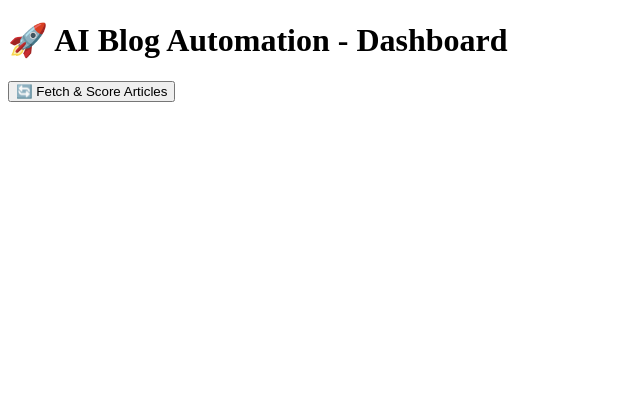
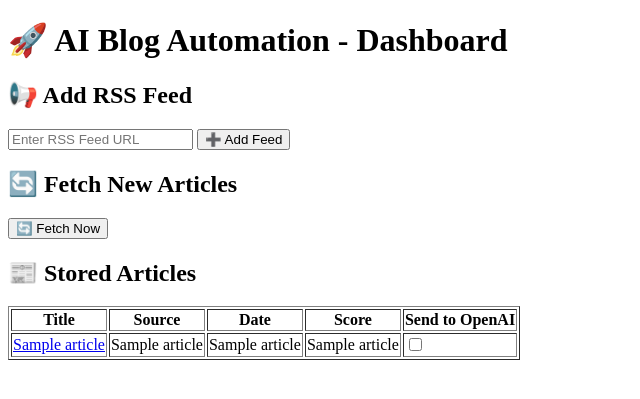
Before and after one commit to Arch99up/ai-blog-automation, a Flask app: template templates/index.html in a window 1280 px wide. Shown: the top 399 px of the page, without its empty margins (0-640 px from the left). Run offline with Flask 3, Linux system fonts and the light colour scheme; the template is opened without the code that fills it: most values are stand-ins (such as "Sample title", 1, 10 or a date in 2020).

Commit message:
Update index.html

```diff
--- a/templates/index.html
+++ b/templates/index.html
@@ -4,27 +4,48 @@
     <meta charset="UTF-8">
     <meta name="viewport" content="width=device-width, initial-scale=1.0">
     <title>AI Blog Automation - Dashboard</title>
+    <script>
+        function updateSelection(articleId, checkbox) {
+            fetch('/update_selection', {
+                method: 'POST',
+                headers: { 'Content-Type': 'application/x-www-form-urlencoded' },
+                body: `article_id=${articleId}&selected=${checkbox.checked ? 1 : 0}`
+            });
+        }
+    </script>
 </head>
 <body>
     <h1>🚀 AI Blog Automation - Dashboard</h1>
-    <button onclick="fetchArticles()">🔄 Fetch & Score Articles</button>
-    <ul id="articles"></ul>
 
-    <script>
-        function fetchArticles() {
-            fetch('/fetch')
-            .then(response => response.json())
-            .then(data => {
-                let articlesList = document.getElementById("articles");
-                articlesList.innerHTML = "";
-                data.forEach(article => {
-                    let listItem = document.createElement("li");
-                    listItem.innerHTML = `<strong>${article.title}</strong> (Score: ${article.score})<br>
-                    <a href="${article.link}" target="_blank">Read more</a><br><hr>`;
-                    articlesList.appendChild(listItem);
-                });
-            });
-        }
-    </script>
+    <h2>📢 Add RSS Feed</h2>
+    <form action="/add_rss_feed" method="post">
+        <input type="text" name="feed_url" placeholder="Enter RSS Feed URL" required>
+        <button type="submit">➕ Add Feed</button>
+    </form>
+
+    <h2>🔄 Fetch New Articles</h2>
+    <form action="/fetch_articles" method="post">
+        <button type="submit">🔄 Fetch Now</button>
+    </form>
+
+    <h2>📰 Stored Articles</h2>
+    <table border="1">
+        <tr>
+            <th>Title</th>
+            <th>Source</th>
+            <th>Date</th>
+            <th>Score</th>
+            <th>Send to OpenAI</th>
+        </tr>
+        {% for article in articles %}
+        <tr>
+            <td><a href="{{ article[2] }}" target="_blank">{{ article[1] }}</a></td>
+            <td>{{ article[3] }}</td>
+            <td>{{ article[4] }}</td>
+            <td>{{ article[5] }}</td>
+            <td><input type="checkbox" onclick="updateSelection({{ article[0] }}, this)" {% if article[6] == 1 %}checked{% endif %}></td>
+        </tr>
+        {% endfor %}
+    </table>
 </body>
 </html>
```
